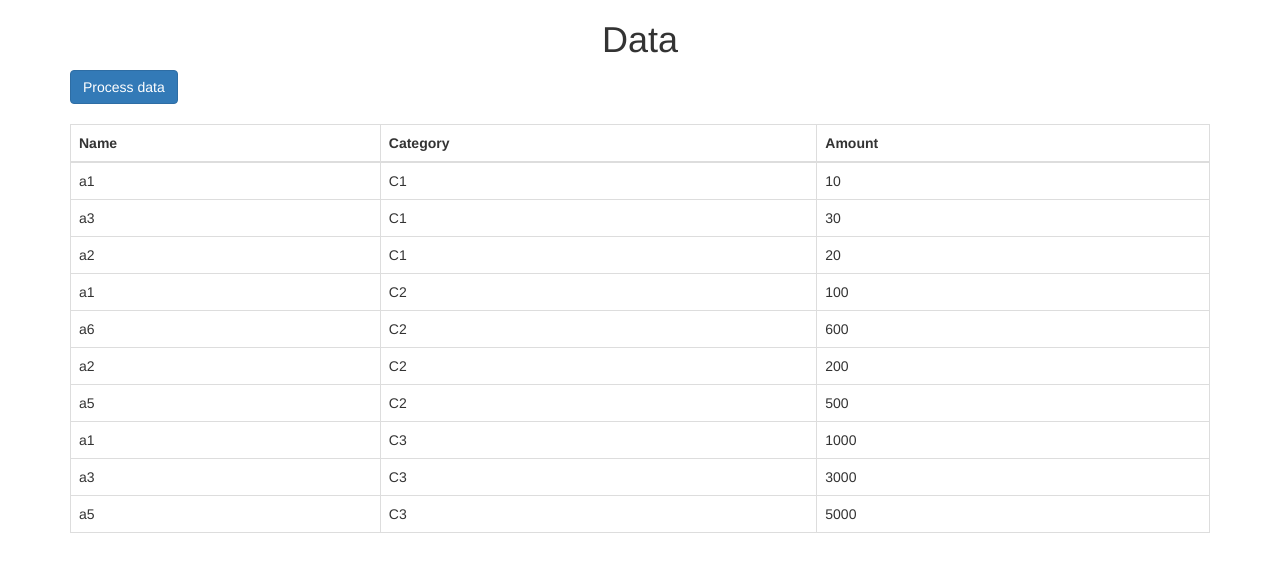
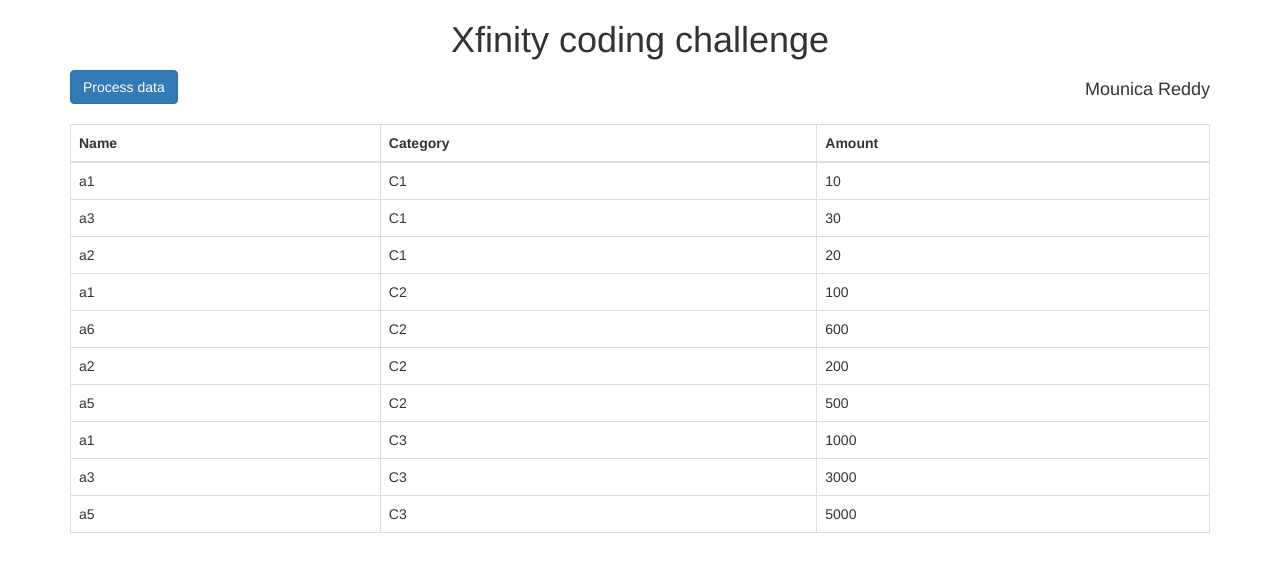
Before and after one commit to mounicareddy57/xfinity-challenge, an Angular app: page / in a window 1280 px wide. Shown: the top 572 px of the page. Built offline with nearby package versions, Linux system fonts and the light colour scheme.

Commit message:
modified css

```diff
--- a/src/app/app.component.css
+++ b/src/app/app.component.css
@@ -1,3 +1,6 @@
 h1{
   text-align: center;
 }
+h4{
+  float: right;
+}
--- a/src/app/app.component.html
+++ b/src/app/app.component.html
@@ -1,5 +1,6 @@
 <div class="container">
-  <h1>Data</h1>
+  <h1>Xfinity coding challenge</h1>
+  <h4>Mounica Reddy</h4>
   <button routerLink="process" class="btn btn-primary">Process data</button>
   <br><br>
   <router-outlet></router-outlet>
```
